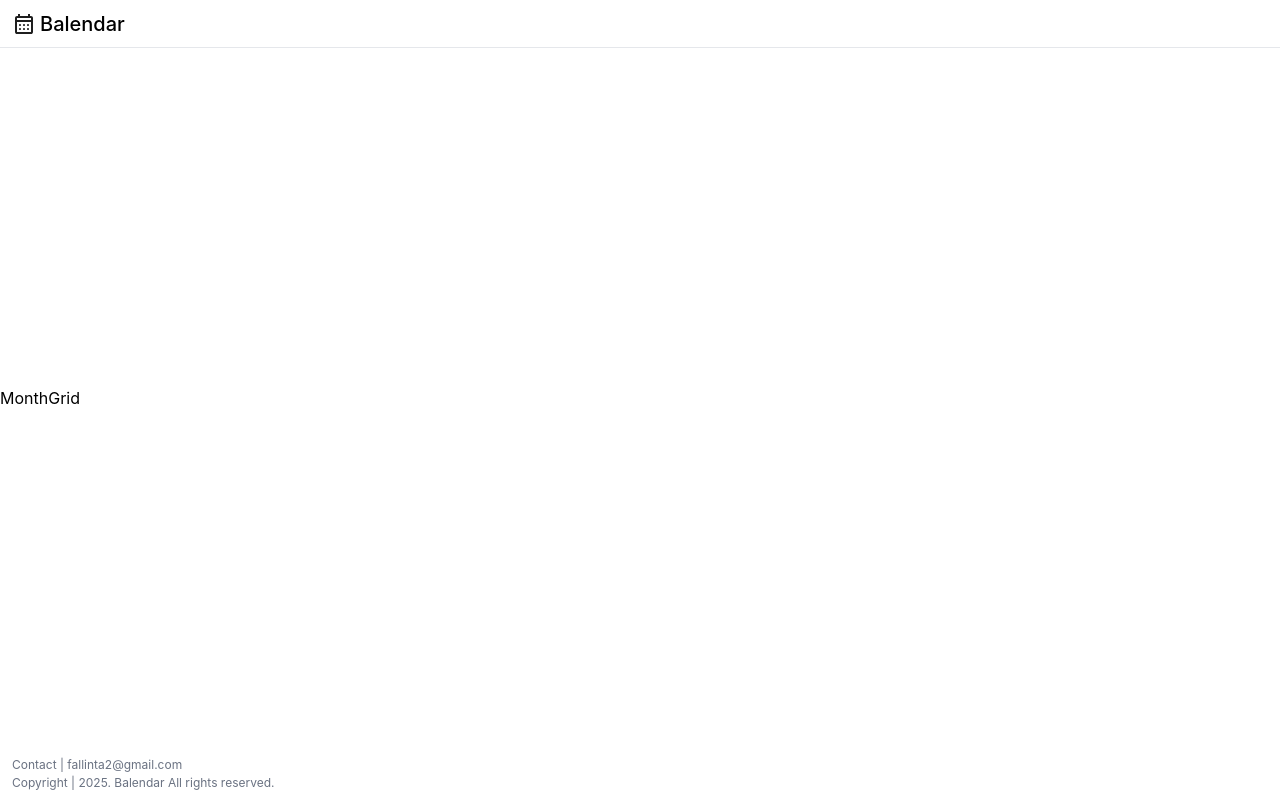
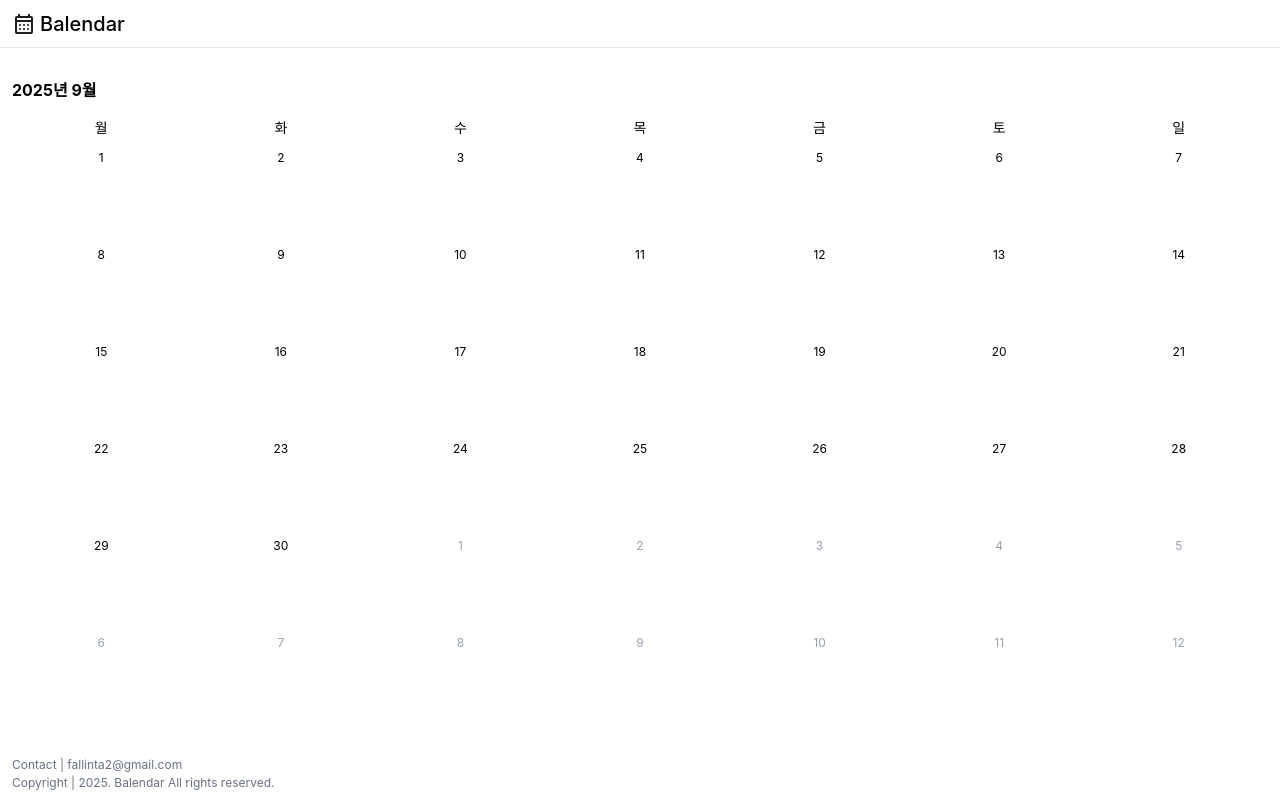
Before and after one commit to beurmuz/balendar, a React (Vite) app: page / in a window 1280 px wide. Built offline with nearby package versions, Linux system fonts and the light colour scheme; a web font is replaced by a local one.

Commit message:
#3 [dev] 현재 달을 이용해 MonthGrid 만들기

```diff
--- a/src/features/calendar/components/MonthGrid.tsx
+++ b/src/features/calendar/components/MonthGrid.tsx
@@ -1,9 +1,47 @@
-import { getMonthGrid } from "../../../shared/lib/date";
+import { getMonthGrid, isSameMonthAndYear } from "../../../shared/lib/date";
+
+const WEEK_LABELS = ["월", "화", "수", "목", "금", "토", "일"];
 
 export default function MonthGrid() {
-  const { start, end, weeks } = getMonthGrid(new Date());
-  console.log(`start: ${start}`);
-  console.log(`end: ${end}`);
-  console.log(weeks);
-  return <div>MonthGrid</div>;
+  const { start, weeks } = getMonthGrid(new Date());
+
+  return (
+    <section className="w-full flex flex-col p-3">
+      <span className="font-bold py-2 text-base ">
+        {start.getFullYear()}년 {start.getMonth() + 1}월
+      </span>
+
+      {/* 요일 */}
+      <div className="grid grid-cols-7 gap-[1px]">
+        {WEEK_LABELS.map((week) => (
+          <div key={week} className="py-2 text-sm font-medium text-center">
+            {week}
+          </div>
+        ))}
+      </div>
+
+      {/* 날짜 그리드 */}
+      <div className="grid grid-cols-7 gap-[1px]">
+        {weeks.flat().map((day, idx) => {
+          const inMonth = isSameMonthAndYear(day, start);
+
+          return (
+            <button
+              type="button"
+              key={idx}
+              className={"min-h-24 grid items-start p-1"}
+            >
+              <span
+                className={
+                  inMonth ? "text-xs text-black" : "text-gray-400 text-xs"
+                }
+              >
+                {day.getDate()}
+              </span>
+            </button>
+          );
+        })}
+      </div>
+    </section>
+  );
 }
--- a/src/shared/styles/global.css
+++ b/src/shared/styles/global.css
@@ -50,7 +50,6 @@ button,
 textarea,
 select {
   font: inherit;
-  color: inherit;
   background: none;
   border: none;
 }
```
